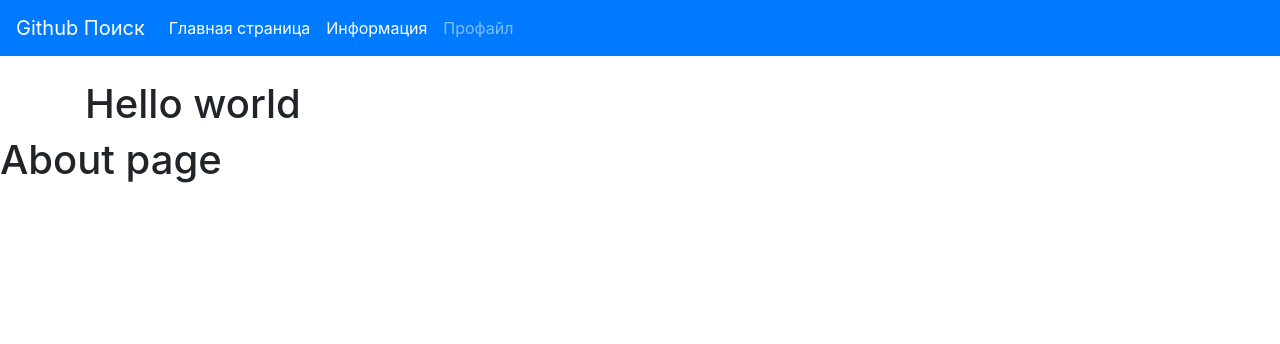
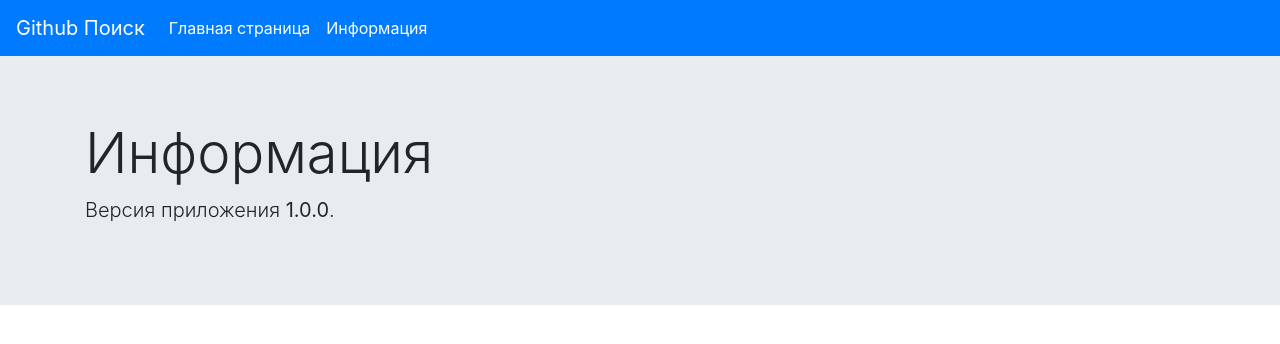
Before and after one commit to Cayman2312/react-hooks, a React (Create React App) app: page /about in a window 1280 px wide. Shown: the top 344 px of the page. Built offline with nearby package versions, Linux system fonts and the light colour scheme.

Commit message:
косметика

```diff
--- a/src/App.js
+++ b/src/App.js
@@ -1,23 +1,21 @@
 import React from 'react';
 import Navbar from './components/Navbar';
 import Home from './pages/Home';
-import { Route, Switch } from 'react-router-dom';
+import { BrowserRouter, Route, Switch } from 'react-router-dom';
 import About from './pages/About';
 import Profile from './pages/Profile';
 
 function App() {
   return (
-    <React.Fragment>
+    <BrowserRouter>
       <Navbar />
-      <div className="container pt-4">
-        <h1>Hello world</h1>
-      </div>
+
       <Switch>
+        <Route path="/" exact component={Home} />
         <Route path="/about" component={About} />
-        <Route path="/profile" component={Profile} />
-        <Route path="/" component={Home} />
+        <Route path="/profile/:name" component={Profile} />
       </Switch>
-    </React.Fragment>
+    </BrowserRouter>
   );
 }
 
--- a/src/components/Navbar.js
+++ b/src/components/Navbar.js
@@ -16,11 +16,6 @@ export default function Navbar() {
             Информация
           </NavLink>
         </li>
-        <li className="nav-item">
-          <NavLink to="/profile" className="nav-link">
-            Профайл
-          </NavLink>
-        </li>
       </ul>
     </nav>
   );
--- a/src/index.js
+++ b/src/index.js
@@ -1,17 +1,13 @@
 import React from 'react';
 import ReactDOM from 'react-dom';
 import './index.scss';
-import { BrowserRouter } from 'react-router-dom';
-
 import App from './App';
 import * as serviceWorker from './serviceWorker';
 
 ReactDOM.render(
-  <BrowserRouter>
-    <React.StrictMode>
-      <App />
-    </React.StrictMode>
-  </BrowserRouter>,
+  <React.StrictMode>
+    <App />
+  </React.StrictMode>,
   document.getElementById('root')
 );
 
--- a/src/pages/About.js
+++ b/src/pages/About.js
@@ -2,8 +2,13 @@ import React from 'react';
 
 export const About = () => {
   return (
-    <div>
-      <h1>About page</h1>
+    <div className="jumbotron jumbotron-fluid">
+      <div className="container">
+        <h1 className="display-4">Информация</h1>
+        <p className="lead">
+          Версия приложения <b>1.0.0</b>.
+        </p>
+      </div>
     </div>
   );
 };
--- a/src/pages/Home.js
+++ b/src/pages/Home.js
@@ -2,7 +2,7 @@ import React from 'react';
 
 export const Home = () => {
   return (
-    <div>
+    <div className="container pt-4">
       <h1>Home page</h1>
     </div>
   );
```
